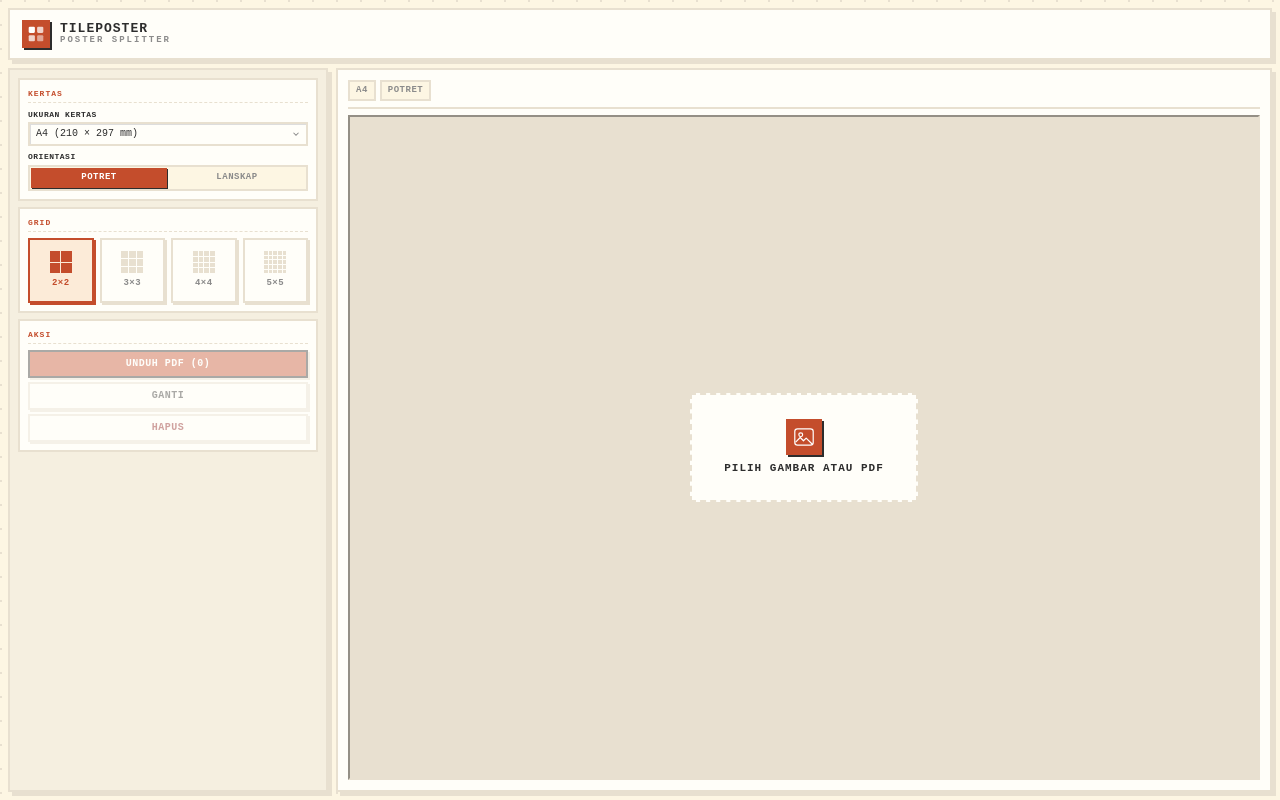
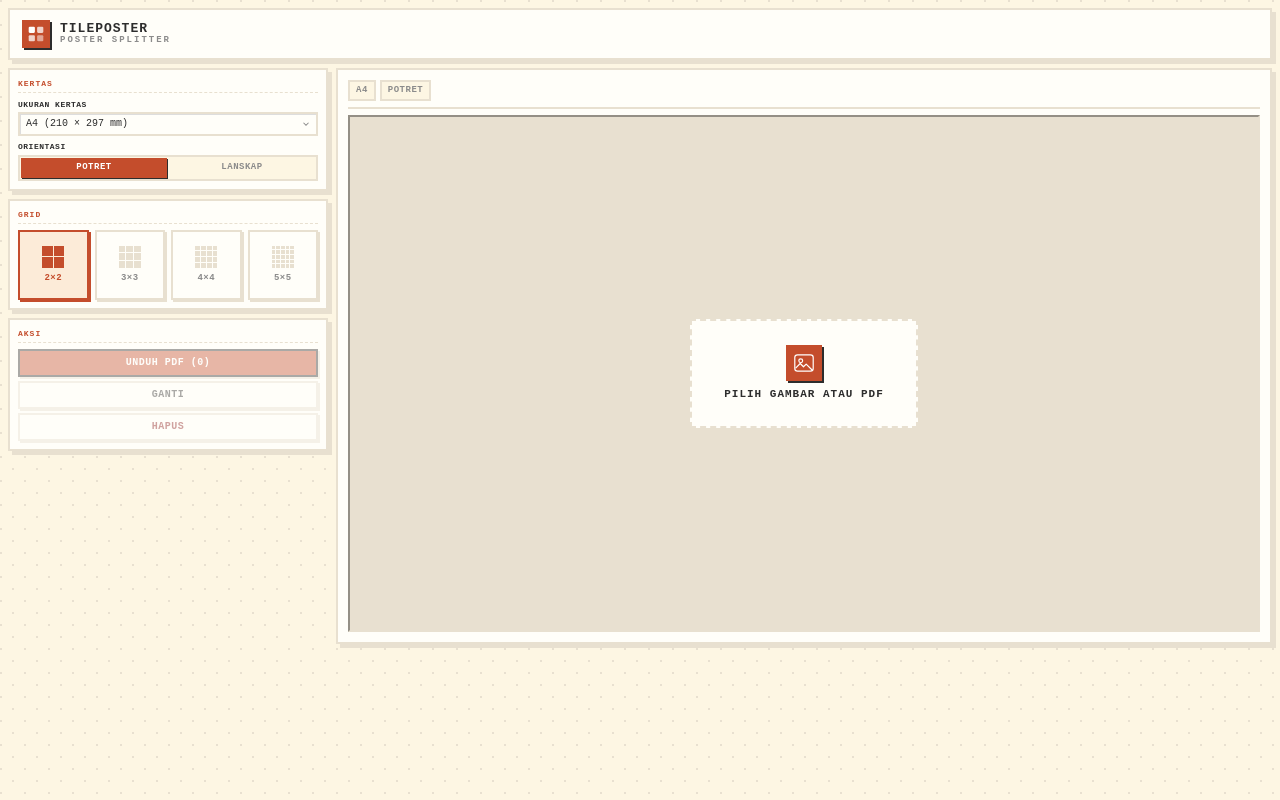
Before and after one commit to arv-fazriansyah/web-poster-splitter, a React (Vite) app: page / in a window 1280 px wide. Built offline with nearby package versions, Linux system fonts and the light colour scheme.

Commit message:
Hapus pembungkus panel kiri, samakan tinggi preview, tambah shadow section

```diff
--- a/src/App.tsx
+++ b/src/App.tsx
@@ -185,18 +185,6 @@ export default function App() {
       {/* ── MAIN: settings left | preview right ── */}
       <main className="main" onDragEnter={onDragEnter} onDragOver={onDragOver} onDragLeave={onDragLeave} onDrop={onDrop}>
 
-        {/* SETTINGS SIDEBAR (left) */}
-        <aside className="settings-sidebar">
-          <div className="scroll-settings">
-            <SettingsPanel
-              settings={settings} onPatch={onPatch}
-              image={image} pdf={pdf} pageNo={pageNo} onPageChange={changePage}
-              plan={plan}
-              onExport={onExport} onBrowse={onBrowse} onClear={onClear}
-            />
-          </div>
-        </aside>
-
         {/* PREVIEW AREA (right) */}
         <section className="preview-area">
           <div className="toolbar">
@@ -237,6 +225,14 @@ export default function App() {
           {/* progress bar at bottom of preview area — removed; now in settings panel */}
         </section>
 
+        {/* SETTINGS SECTIONS (left) — tanpa pembungkus */}
+        <SettingsPanel
+          settings={settings} onPatch={onPatch}
+          image={image} pdf={pdf} pageNo={pageNo} onPageChange={changePage}
+          plan={plan}
+          onExport={onExport} onBrowse={onBrowse} onClear={onClear}
+        />
+
       </main>
 
       {dragging && (
--- a/src/styles.css
+++ b/src/styles.css
@@ -86,41 +86,44 @@ button:disabled { opacity: 0.4; cursor: not-allowed; }
 
 /* Mobile: preview dulu, pengaturan di bawahnya (bisa di-scroll halaman) */
 .preview-area { order: -1; }
-.settings-sidebar { order: 0; width: 100%; }
 
-/* Desktop: sidebar kiri dengan scroll sendiri, preview mengisi tinggi layar */
+/* Desktop: kolom kiri berisi section langsung, preview di kolom kanan.
+   Preview di-absolute agar tingginya persis mengikuti total tinggi panel kiri. */
 @media (min-width: 860px) {
-  .app {
-    height: 100vh;
-    height: 100dvh;
-    overflow: hidden;
+  .main {
+    display: block;
+    position: relative;
+    flex: 0 0 auto;
   }
-  .main {
-    grid-template-columns: minmax(240px, 320px) minmax(0, 1fr);
+  .preview-area {
+    position: absolute;
+    top: 0;
+    right: 0;
+    bottom: 0;
+    width: calc(100% - 328px);
+    order: 0;
+    min-height: 0;
   }
-  .preview-area { order: 0; min-height: 0; }
-  .settings-sidebar {
-    min-height: 0;
-    overflow-y: auto;
-    overscroll-behavior: contain;
-  }
+  .main > .section { width: 320px; margin-bottom: 8px; }
+  .main > .section:last-child { margin-bottom: 0; }
 }
 
-/* ── SETTINGS SIDEBAR ─────────────────────────────────── */
-.settings-sidebar {
-  background: var(--sidebar);
+/* ── PANEL FRAME (preview) ────────────────────────────── */
+.preview-area {
+  background: var(--panel);
   border: 2px solid var(--line);
-  padding: 8px;
+  padding: 10px;
   box-shadow: 4px 4px 0 var(--line);
 }
 
-.scroll-settings { display: block; min-height: 0; }
+
 
 .section {
   background: var(--panel);
   border: 2px solid var(--line);
   padding: 8px;
   margin-bottom: 6px;
+  box-shadow: 4px 4px 0 var(--line);
 }
 .section:last-child { margin-bottom: 0; }
 
@@ -230,13 +233,9 @@ button:disabled { opacity: 0.4; cursor: not-allowed; }
 
 /* ── PREVIEW AREA ─────────────────────────────────────── */
 .preview-area {
-  background: var(--panel);
-  border: 2px solid var(--line);
-  padding: 10px;
   display: flex;
   flex-direction: column;
   min-height: min(72dvh, 620px);
-  box-shadow: 4px 4px 0 var(--line);
 }
 
 .toolbar {
@@ -322,6 +321,7 @@ button:disabled { opacity: 0.4; cursor: not-allowed; }
 .dropzone { max-width: 100%; }
 
 @media (max-width: 859px) {
+  .main > .section { margin-bottom: 0; }
   .app { padding: 6px; gap: 6px; padding-bottom: max(6px, env(safe-area-inset-bottom)); }
   .topbar { padding: 8px 10px; }
   body { font-size: 13px; }
```
